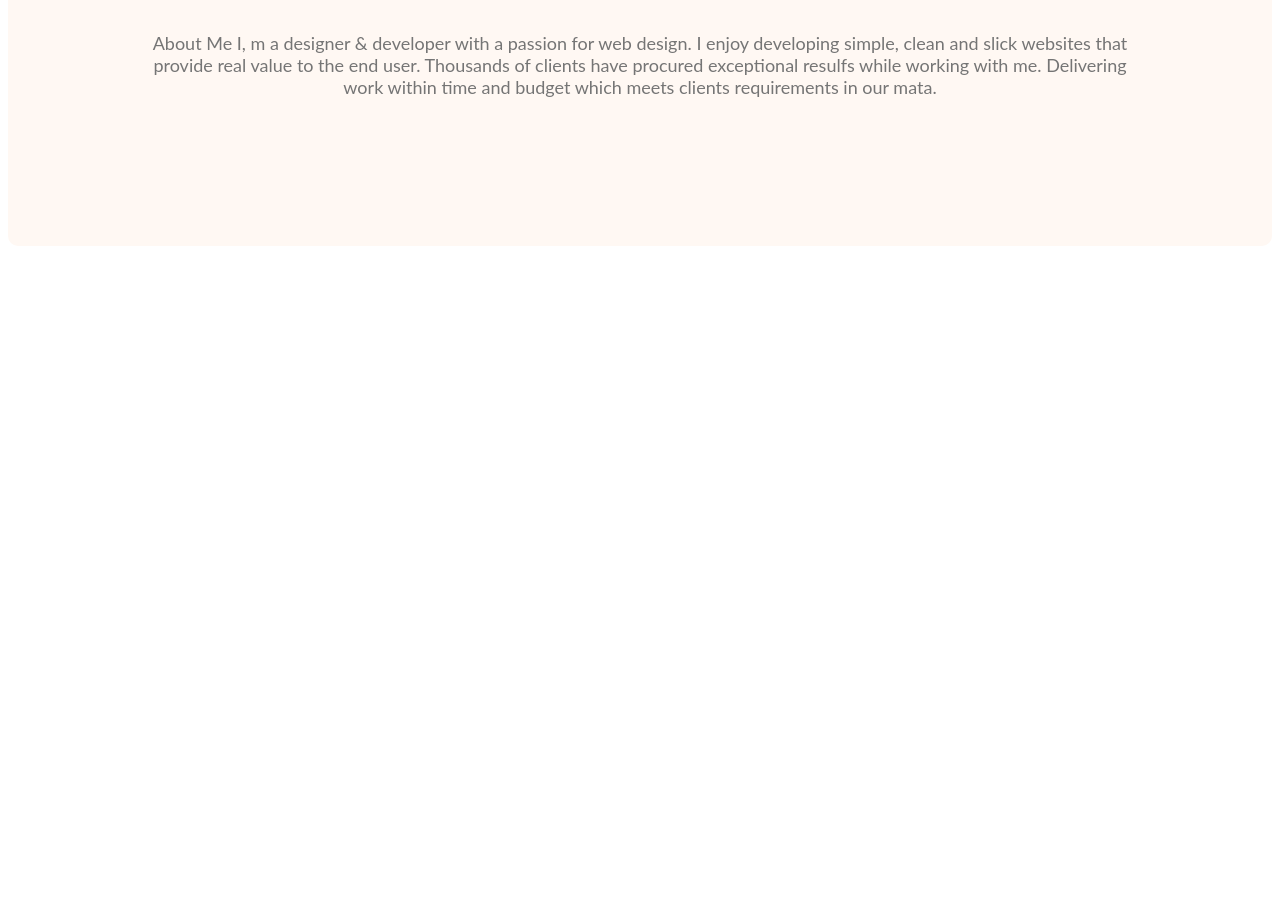
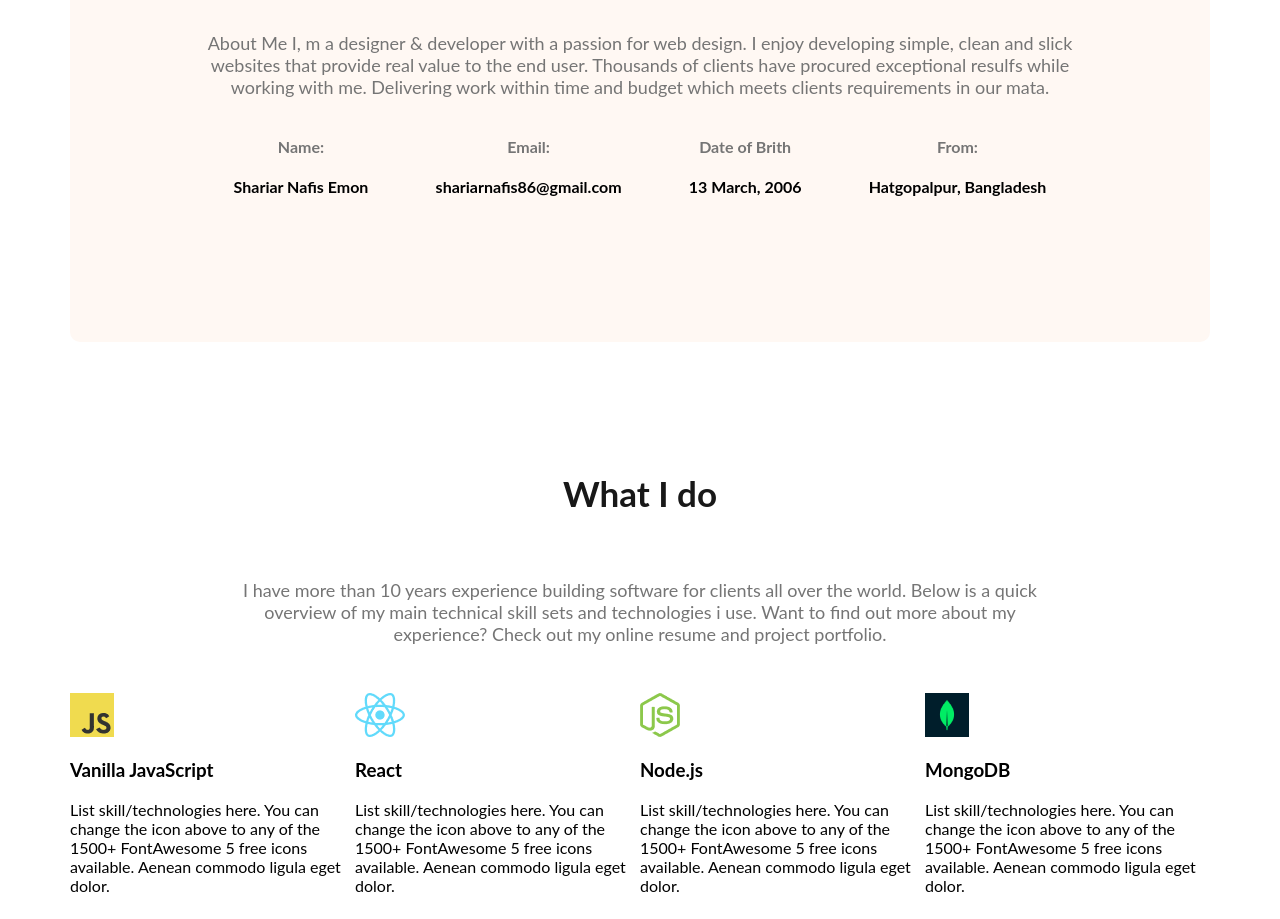
Before and after one commit to Shariar2006/webdevolopar-portfolio, a plain HTML site: page index.html in a window 1280 px wide. Shown: the part 1101-2020 px from the top of the page. Before the commit the page ends 1477 px from the top, so only its background shows below. Drawn offline with Linux system fonts and the light colour scheme.

Commit message:
added skill

```diff
--- a/index.html
+++ b/index.html
@@ -36,7 +36,52 @@
             <p class="section-description">About Me
                 I, m a designer & developer with a passion for web design. I enjoy developing simple, clean and slick websites that provide real value to the end user. Thousands of clients have procured exceptional resulfs while working with me. Delivering work within time and budget which meets clients requirements in our mata.
                 </p>
+                <div class="about-info-containar">
+                    <div class="about-info">
+                        <h4 class="info-tittle">Name:</h4>
+                        <p class="info-description">Shariar Nafis Emon</p>
+                    </div>
+                    <div class="about-info">
+                        <h4 class="info-tittle">Email:</h4>
+                        <p class="info-description">shariarnafis86@gmail.com</p>
+                    </div>
+                    <div class="about-info">
+                        <h4 class="info-tittle">Date of Brith</h4>
+                        <p class="info-description">13 March, 2006</p>
+                    </div>
+                    <div class="about-info">
+                        <h4 class="info-tittle">From:</h4>
+                        <p class="info-description">Hatgopalpur, Bangladesh</p>
+                    </div>
+                </div>
+        </section>
 
+        <section>
+            <h3 class="section-tittle">What I do</h3>
+            <p id="what-i-do" class="section-description">I have more than 10 years experience building software for clients all over the world. Below is a quick overview of my main technical skill sets and technologies i use. Want to find out more about my experience? Check out my online resume and project portfolio.</p>
+            <div class="skill-containar">
+                <div class="skill">
+                    <img src="images/icons/js.png" alt="">
+                    <h3 class="skill-tittle">Vanilla JavaScript</h3>
+                    <p class="skill-description">List skill/technologies here. You can change the icon above to any of the 1500+ FontAwesome 5 free icons available. Aenean commodo ligula eget dolor.</p>
+                </div>
+                <div class="skill">
+                    <img src="images/icons/react.png" alt="">
+                    <h3 class="skill-tittle">React</h3>
+                    <p class="skill-description">List skill/technologies here. You can change the icon above to any of the 1500+ FontAwesome 5 free icons available. Aenean commodo ligula eget dolor.</p>
+                </div>
+                <div class="skill">
+                    <img src="images/icons/nodejs.png" alt="">
+                    <h3 class="skill-tittle">Node.js</h3>
+                    <p class="skill-description">List skill/technologies here. You can change the icon above to any of the 1500+ FontAwesome 5 free icons available. Aenean commodo ligula eget dolor.</p>
+                </div>
+                <div class="skill">
+                    <img src="images/icons/mongo.png" alt="">
+                    <h3 class="skill-tittle">MongoDB</h3>
+                    <p class="skill-description">List skill/technologies here. You can change the icon above to any of the 1500+ FontAwesome 5 free icons available. Aenean commodo ligula eget dolor.</p>
+                </div>
+            </div>
+            </div>
         </section>
 
     </main>
--- a/styls/portfolio.css
+++ b/styls/portfolio.css
@@ -68,6 +68,10 @@ li a{
     color: #474747;
     margin-bottom: 5px;
 }
+main{
+    max-width: 1140px;
+    margin: 0px auto;
+}
 .banner-tittle{
     font-size: 85px;
     font-weight: 700px;
@@ -79,3 +83,22 @@ li a{
     background: #FFF8F3;
     margin: 130px 0px;
 }
+.about-info-containar{
+    display: flex;
+    justify-content: space-around;
+
+}
+.info-tittle{
+    color: #757575;
+
+}
+.about-info{
+    text-align: center;
+    font-weight: bold;
+}
+#what-i-do{
+    padding: 30px 150px;
+}
+.skill-containar{
+    display: flex;
+}
```
